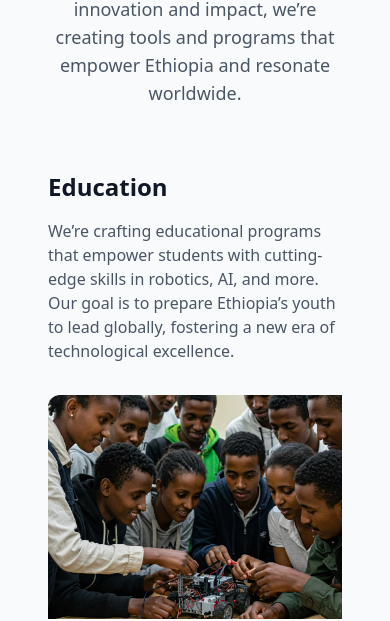
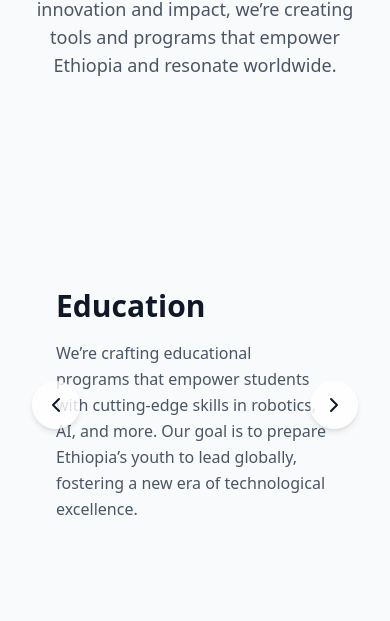
Before and after one commit to Ethronics/ethronics-main, a React (Vite) app: page / in a window 390 px wide. Shown: the part 2693-3314 px from the top of the page. Built offline with nearby package versions, Linux system fonts and the light colour scheme.

Commit message:
update background colors for Home, Academics, and Research & Development pages; remove commented-out Current Projects section; enhance Gallery component with expandable description feature

```diff
--- a/src/components/home/Gallery.tsx
+++ b/src/components/home/Gallery.tsx
@@ -5,6 +5,7 @@ import Memorandum2 from "../../assets/images/agreed_memorandum.jpg";
 import Cto from "../../assets/images/joe_conference.jpg";
 import Ceo from "../../assets/images/CEO.jpg";
 import CtoPresentation from "../../assets/images/joe_presentation.png";
+
 interface GalleryItem {
   title: string;
   description: string;
@@ -12,20 +13,19 @@ interface GalleryItem {
   category: "education" | "research" | "manufacturing";
 }
 
-
 export const Gallery: React.FC = () => {
   const galleryItems: GalleryItem[] = [
     {
       title: "Memorandum with Arsi University",
       description:
-        "Ethronics signed a memorandum of understanding with Arsi University to collaborate on innovative research and educational programs.",
+        "Ethronics signed a memorandum of understanding with Arsi University to collaborate on innovative research and educational programs. This partnership aims to foster advancements in technology and education, bringing together academic expertise and industry innovation to create impactful solutions. Through this collaboration, we are committed to developing new curricula, conducting joint research projects, and providing students with hands-on opportunities to engage with cutting-edge technologies like robotics and AI.",
       images: [Memorandum, Memorandum2],
       category: "education",
     },
     {
       title: "Robotics in AI: Redefining Human Potential",
       description:
-        "Our CEO presented groundbreaking insights on how robotics in AI is reshaping the future and redefining human potential at the conference.",
+        "Our CEO presented groundbreaking insights on how robotics in AI is reshaping the future and redefining human potential at the conference. The presentation highlighted the integration of intelligent systems into everyday life, exploring how these technologies can enhance productivity, creativity, and problem-solving across industries. The discussion also covered the ethical implications and the need for inclusive innovation to ensure these advancements benefit society as a whole.",
       images: [
         Ceo,
         "https://images.unsplash.com/photo-1593642532973-d31b6557fa68?auto=format&fit=crop&w=800&q=80",
@@ -35,17 +35,15 @@ export const Gallery: React.FC = () => {
     {
       title: "Artificial Perception: Exploring the Senses of Sight and Perception",
       description:
-        "Our CTO shared innovative research on artificial perception, delving into the senses of sight and perception at the conference.",
-      images: [
-        Cto,
-        CtoPresentation,
-      ],
+        "Our CTO shared innovative research on artificial perception, delving into the senses of sight and perception at the conference. This research explores how machines can mimic human sensory capabilities, with a focus on visual processing and cognitive understanding. The presentation included detailed case studies, technical demonstrations, and future applications in fields like autonomous systems, healthcare, and urban planning, showcasing Ethiopia’s growing role in global tech innovation.",
+      images: [Cto, CtoPresentation],
       category: "research",
     },
   ];
 
   const [selectedItem, setSelectedItem] = useState<GalleryItem | null>(null);
   const [scrollPosition, setScrollPosition] = useState(0);
+  const [isExpanded, setIsExpanded] = useState(false); // New state for text expansion
   const cardWidth = 320;
   const visibleCards = Math.floor(window.innerWidth / cardWidth) || 1;
 
@@ -191,7 +189,23 @@ export const Gallery: React.FC = () => {
                 />
               ))}
             </div>
-            <p className="text-gray-600 dark:text-gray-300 mb-4">{selectedItem.description}</p>
+            <div className="mb-4">
+              <p
+                className={`text-gray-600 dark:text-gray-300 transition-all duration-300 ${
+                  isExpanded ? "max-h-none" : "max-h-20 overflow-hidden"
+                }`}
+              >
+                {selectedItem.description}
+              </p>
+              {selectedItem.description.length > 150 && ( // Show button if text is long
+                <button
+                  onClick={() => setIsExpanded(!isExpanded)}
+                  className="mt-2 text-purple-600 dark:text-purple-400 hover:text-purple-800 dark:hover:text-purple-300 font-medium text-right float-right"
+                >
+                  {isExpanded ? "Show Less" : "Show More"}
+                </button>
+              )}
+            </div>
             <span className="inline-block bg-purple-600 text-white text-sm font-medium px-3 py-1 rounded-full">
               {selectedItem.category.charAt(0).toUpperCase() + selectedItem.category.slice(1)}
             </span>
--- a/src/components/home/Solutions.tsx
+++ b/src/components/home/Solutions.tsx
@@ -9,6 +9,7 @@ import Bootcamp from "../../assets/images/bootcamp.jpg";
 import AICurriculum from "../../assets/images/ai-curriculum.jpg";
 import Mentor from "../../assets/images/mentor.jpg";
 import Scholarship from "../../assets/images/scholarship.jpg";
+
 interface ScrollPositions {
   education: number;
   manufacturing: number;
@@ -22,7 +23,7 @@ export const Solutions: React.FC = () => {
     globalTech: 0,
   });
 
-  const cardWidth = 384; // Increased from 288px to 384px (w-96 in Tailwind) for larger cards
+  const cardWidth = 384; // Width of each card
   const scrollStep = cardWidth;
 
   const scrollLeft = (section: keyof ScrollPositions) => {
@@ -33,14 +34,13 @@ export const Solutions: React.FC = () => {
   };
 
   const scrollRight = (section: keyof ScrollPositions, maxCards: number) => {
-    const maxScroll = -(maxCards - 1) * scrollStep; // Adjusted to show 1 card at a time for larger screens
+    const maxScroll = -(maxCards - 1) * scrollStep;
     setScrollPositions((prev) => ({
       ...prev,
       [section]: Math.max(prev[section] - scrollStep, maxScroll),
     }));
   };
 
-  // Expanded solutions data with more text and actions
   const enhancedSolutionsData = {
     education: [
       {
@@ -188,7 +188,7 @@ export const Solutions: React.FC = () => {
 
   return (
     <section className="py-16 bg-gray-50 dark:bg-gray-900 px-8">
-      <div className="max-w-8xl mx-auto px-4 sm:px-6 lg:px-8">
+      <div className="max-w-7xl mx-auto sm:px-6 lg:px-8">
         <div className="text-center mb-16">
           <h2 className="text-3xl md:text-4xl font-bold text-gray-900 dark:text-white mb-4">
             Solutions We’re Building and Providing
@@ -199,17 +199,7 @@ export const Solutions: React.FC = () => {
         </div>
 
         {sections.map((section) => (
-          <div key={section.key} className="mb-16">
-            <div className="grid grid-cols-1 md:grid-cols-3 gap-8">
-              <div className="md:col-span-1 flex items-center">
-                <div>
-                  <h3 className="text-2xl font-semibold text-gray-900 dark:text-white mb-4">
-                    {section.title}
-                  </h3>
-                  <p className="text-gray-600 dark:text-gray-300">{section.description}</p>
-                </div>
-              </div>
-              <div className="md:col-span-2 relative">
+          <div key={section.key} className="mb-16 relative">
             <button
               onClick={() => scrollLeft(section.key as keyof ScrollPositions)}
               className="absolute left-0 top-1/2 -translate-y-1/2 p-3 bg-white/80 dark:bg-gray-800/80 text-gray-900 dark:text-white rounded-full shadow-md hover:bg-white dark:hover:bg-gray-700 z-10 md:-left-4"
@@ -225,6 +215,17 @@ export const Solutions: React.FC = () => {
                   minWidth: "max-content",
                 }}
               >
+                {/* Section Title and Description with distinct styling */}
+                <div className="w-80 md:w-96 flex-shrink-0 p-6 flex flex-col justify-center">
+                  <h3 className="text-3xl font-bold text-gray-900 dark:text-white mb-4">
+                    {section.title}
+                  </h3>
+                  <p className="text-gray-600 dark:text-gray-300 text-base leading-relaxed">
+                    {section.description}
+                  </p>
+                </div>
+
+                {/* Solution Cards */}
                 {section.solutions.map((solution: Solution & { action?: { text: string; href: string } }, index) => (
                   <div
                     key={index}
@@ -256,17 +257,15 @@ export const Solutions: React.FC = () => {
               </div>
             </div>
             <button
-                  onClick={() => scrollRight(section.key as keyof ScrollPositions, section.solutions.length)}
+              onClick={() => scrollRight(section.key as keyof ScrollPositions, section.solutions.length + 1)} // +1 for the title/description
               className="absolute right-0 top-1/2 -translate-y-1/2 p-3 bg-white/80 dark:bg-gray-800/80 text-gray-900 dark:text-white rounded-full shadow-md hover:bg-white dark:hover:bg-gray-700 z-10 md:-right-4"
               disabled={
                 scrollPositions[section.key as keyof ScrollPositions] <=
-                    -(section.solutions.length - 1) * scrollStep
+                -(section.solutions.length) * scrollStep
               }
             >
               <ChevronRight className="h-6 w-6" />
             </button>
-              </div>
-            </div>
           </div>
         ))}
       </div>
--- a/src/pages/Academics.tsx
+++ b/src/pages/Academics.tsx
@@ -52,7 +52,7 @@ export const Academics: React.FC = () => {
   }, []);
 
   return (
-    <div className="min-h-screen bg-white dark:bg-gray-900">
+    <div className="min-h-screen bg-gray-50 dark:bg-gray-900">
       <Hero slides={heroSlides} buttons={heroButtons} />
       <WhyChooseUs />
       <VisionSection />
--- a/src/pages/Home.tsx
+++ b/src/pages/Home.tsx
@@ -66,7 +66,7 @@ export function Home() {
   }, []);
 
   return (
-    <div className="min-h-screen bg-white dark:bg-gray-900">
+    <div className="min-h-screen bg-gray-50 dark:bg-gray-900">
       <Hero slides={homeSlides} buttons={homeButtons} />
       <Features />
       <Solutions />
--- a/src/pages/manufacturing.tsx
+++ b/src/pages/manufacturing.tsx
@@ -135,7 +135,7 @@ export function Manufacturing() {
   }, []);
 
   return (
-    <div className="min-h-screen bg-gray-900 ">
+    <div className="min-h-screen bg-gray-50 dark:bg-gray-900 ">
       <Hero slides={manufacturingSlides} buttons={manufacturingButtons} />
       {/* <Capabilities /> */}
       <div className="bg-gray-900 p-24">
```
Also changed, not shown: src/pages/ResearchAndDevelopment.tsx (+1 -55 lines). Lines whose indentation alone changed are shown as unchanged.
